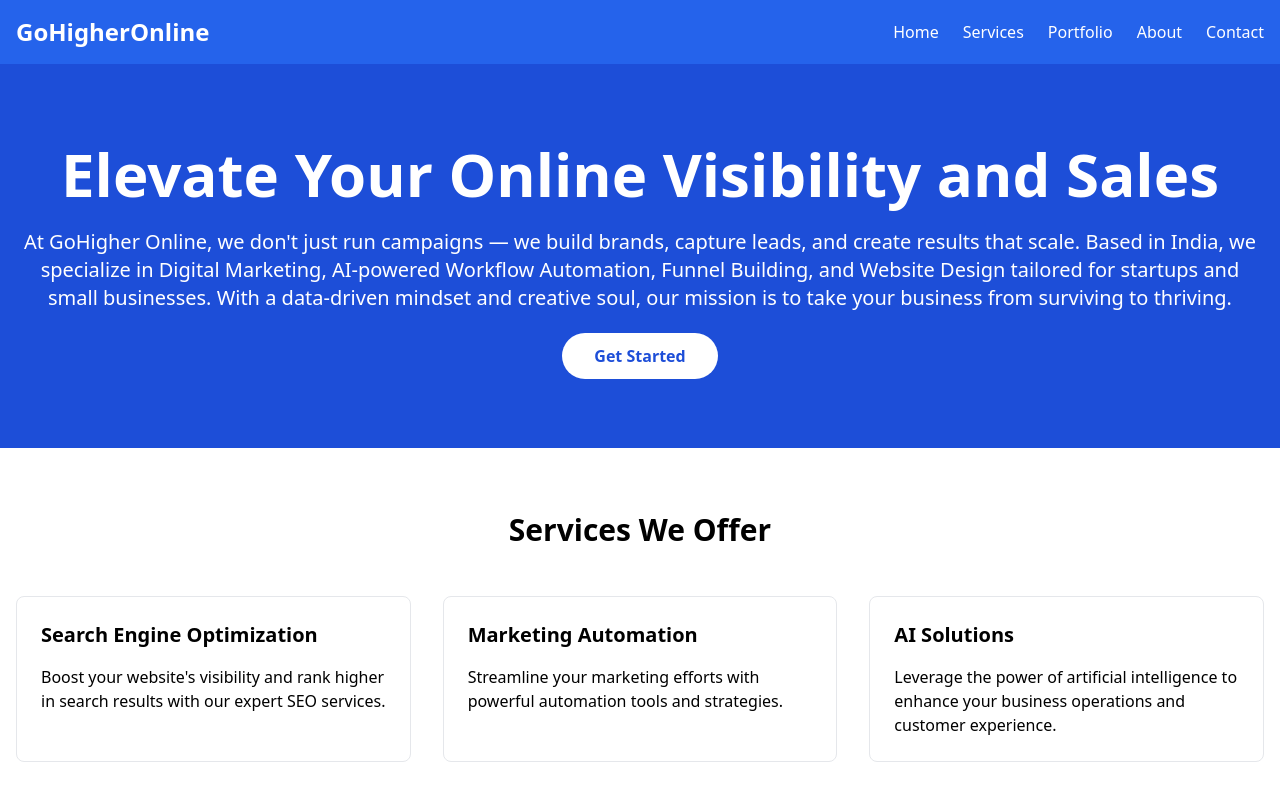
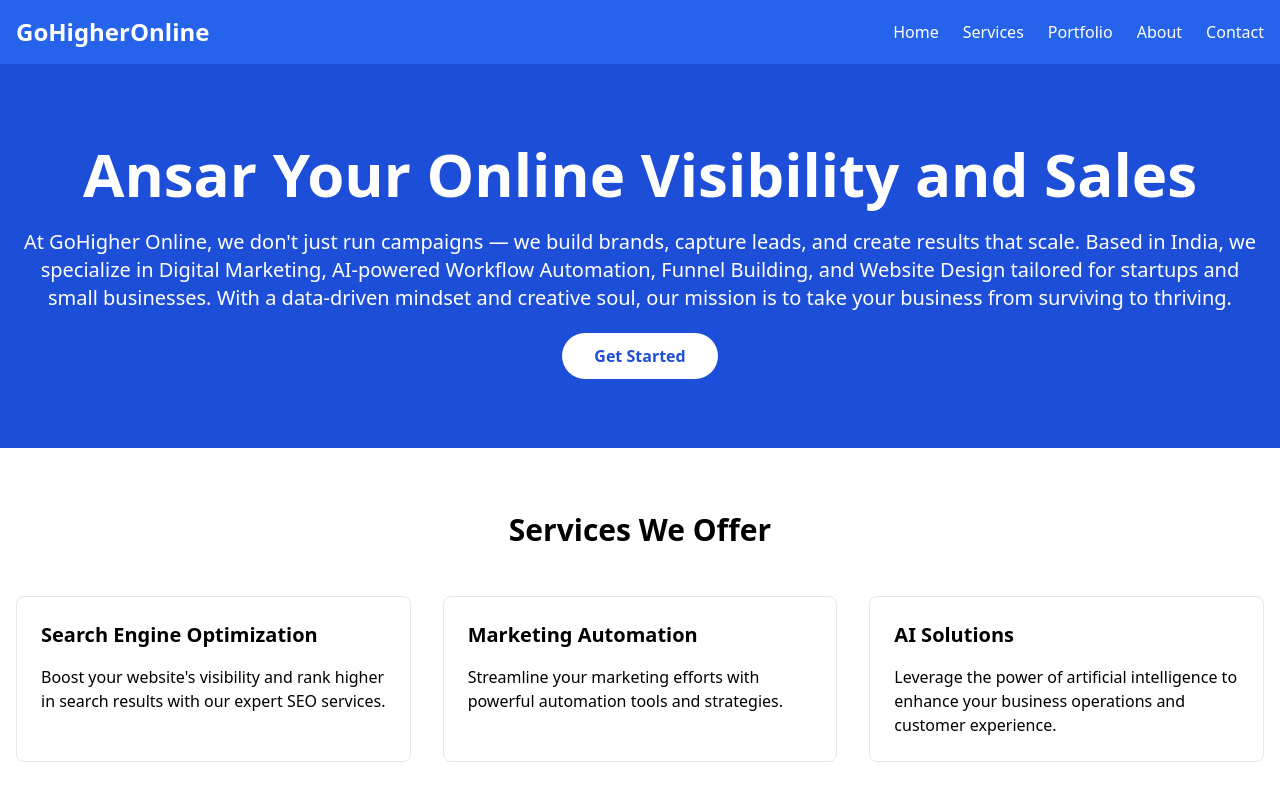
Before and after one commit to maanikandan/Agency-site, a plain HTML site: page index.html in a window 1280 px wide. Shown: the top 791 px of the page. Drawn offline with nearby package versions, Linux system fonts and the light colour scheme.

Commit message:
Change to Elevate to Ansar

```diff
--- a/index.html
+++ b/index.html
@@ -40,7 +40,7 @@
     <!-- Hero Section -->
     <section class="bg-blue-700 text-white py-20">
         <div class="container mx-auto px-4 text-center">
-            <h1 class="text-4xl md:text-6xl font-bold mb-6">Elevate Your Online Visibility and Sales</h1>
+            <h1 class="text-4xl md:text-6xl font-bold mb-6">Ansar Your Online Visibility and Sales</h1>
             <p class="text-xl mb-8">At GoHigher Online, we don't just run campaigns — we build brands, capture leads, and create results that scale. Based in India, we specialize in Digital Marketing, AI-powered Workflow Automation, Funnel Building, and Website Design tailored for startups and small businesses.
 
 With a data-driven mindset and creative soul, our mission is to take your business from surviving to thriving.
```
Also changed, not shown: 1 other file.
